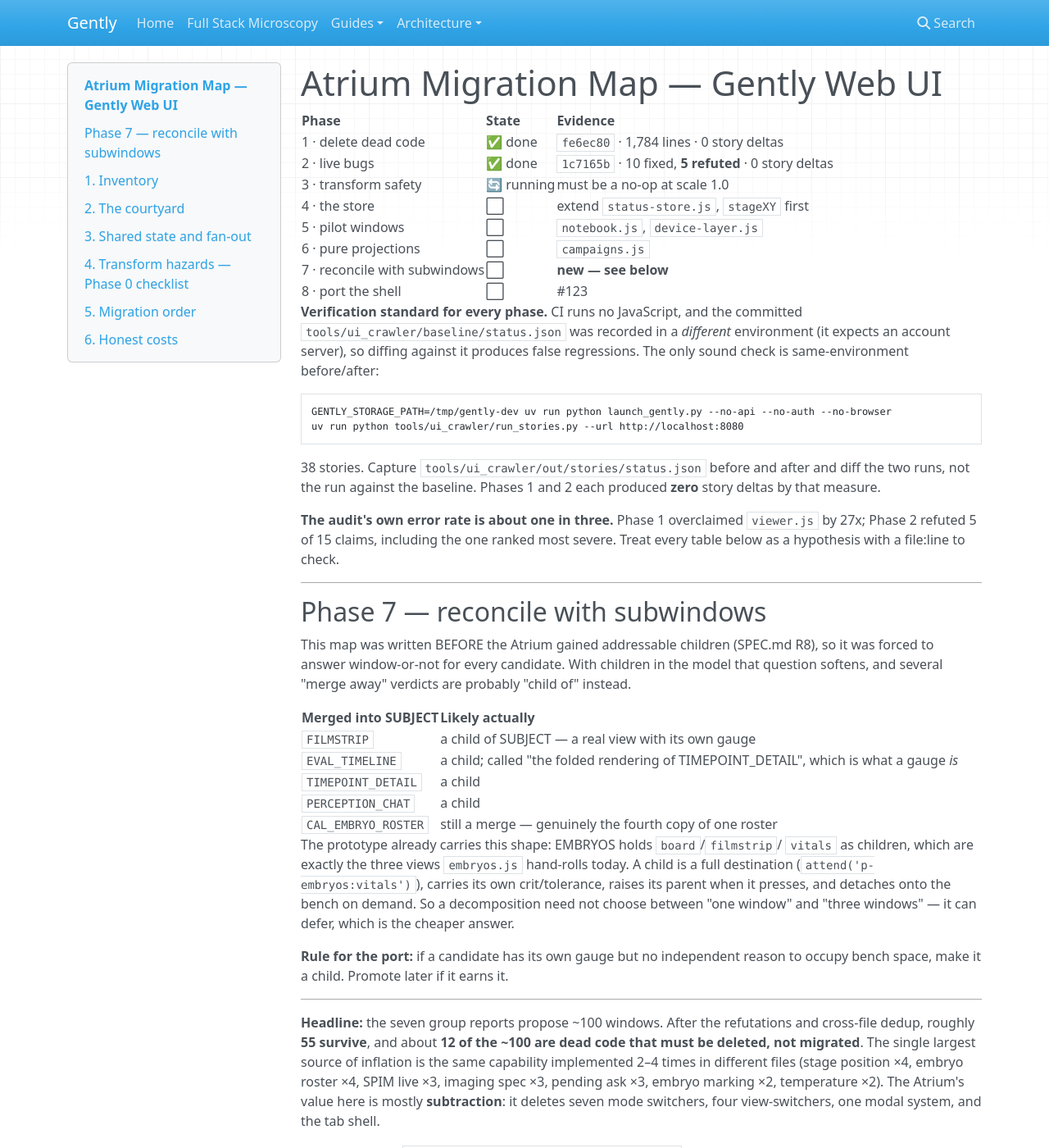
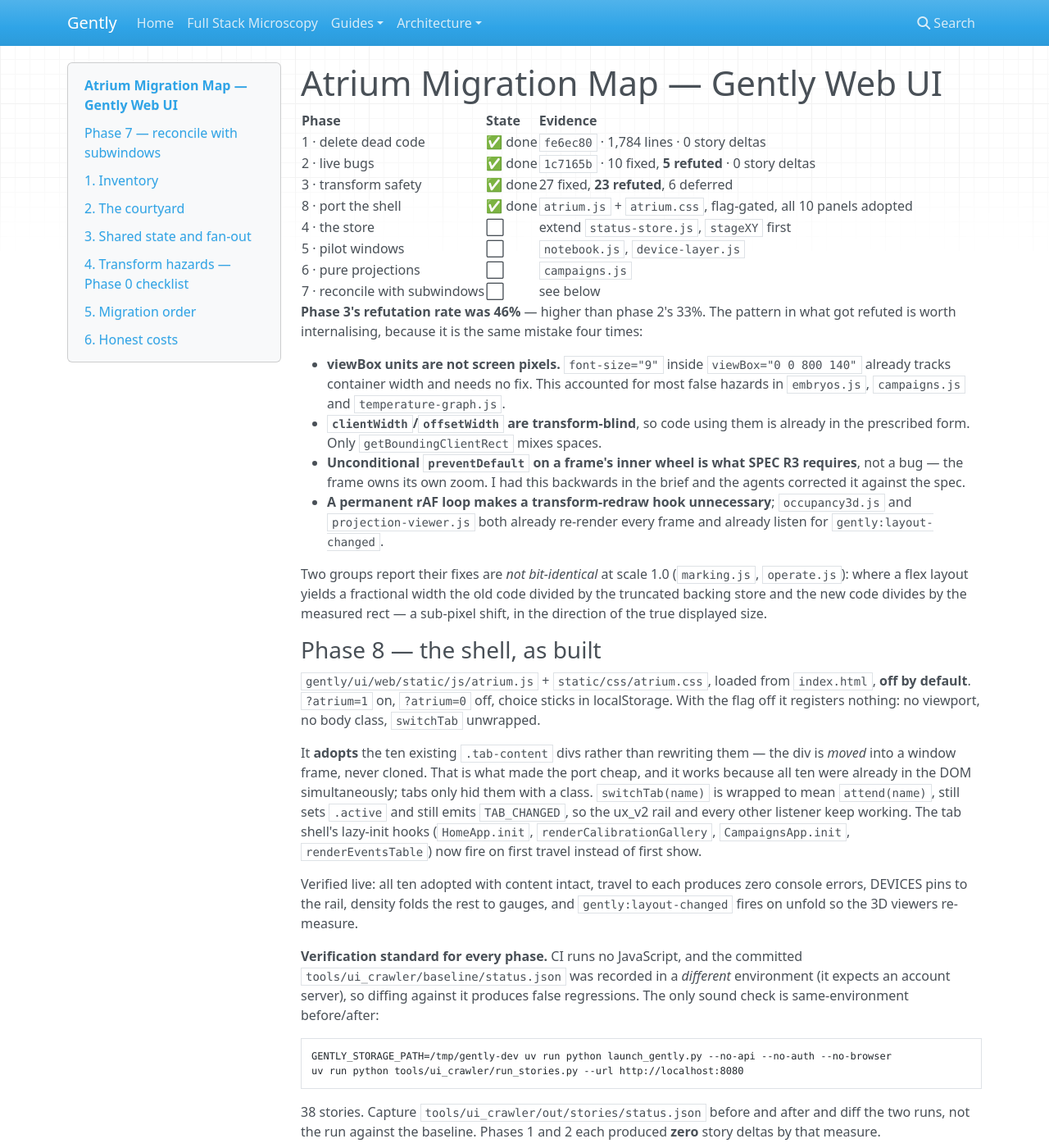
Before and after one commit to pskeshu/gently, an MkDocs documentation site: the page built from docs/atrium/MIGRATION.md, in a window 1280 px wide and 1400 px high. Shown: the whole window at 82% size. Built offline with MkDocs 1.6.1, drawn with Linux system fonts in a browser that asks for light colours; nearby versions of some CDN libraries.

Commit message:
docs(atrium): record phase 3 and the shell port
Phase 3 refuted 46% of its own claims. The four recurring false-hazard
patterns are written down, because I had one of them backwards in the brief:
unconditional preventDefault on a frame's inner wheel is what SPEC R3 requires,
not a bug, and the agents corrected me against the spec.

Co-Authored-By: Claude Opus 5 (1M context) <noreply@anthropic.com>

```diff
--- a/docs/atrium/MIGRATION.md
+++ b/docs/atrium/MIGRATION.md
@@ -16,12 +16,54 @@
 |---|---|---|
 | 1 · delete dead code | ✅ done | `fe6ec80` · 1,784 lines · 0 story deltas |
 | 2 · live bugs | ✅ done | `1c7165b` · 10 fixed, **5 refuted** · 0 story deltas |
-| 3 · transform safety | 🔄 running | must be a no-op at scale 1.0 |
+| 3 · transform safety | ✅ done | 27 fixed, **23 refuted**, 6 deferred |
+| 8 · port the shell | ✅ done | `atrium.js` + `atrium.css`, flag-gated, all 10 panels adopted |
 | 4 · the store | ⬜ | extend `status-store.js`, `stageXY` first |
 | 5 · pilot windows | ⬜ | `notebook.js`, `device-layer.js` |
 | 6 · pure projections | ⬜ | `campaigns.js` |
-| 7 · reconcile with subwindows | ⬜ | **new — see below** |
-| 8 · port the shell | ⬜ | #123 |
+| 7 · reconcile with subwindows | ⬜ | see below |
+
+**Phase 3's refutation rate was 46%** — higher than phase 2's 33%. The pattern in
+what got refuted is worth internalising, because it is the same mistake four
+times:
+
+- **viewBox units are not screen pixels.** `font-size="9"` inside
+  `viewBox="0 0 800 140"` already tracks container width and needs no fix. This
+  accounted for most false hazards in `embryos.js`, `campaigns.js` and
+  `temperature-graph.js`.
+- **`clientWidth`/`offsetWidth` are transform-blind**, so code using them is
+  already in the prescribed form. Only `getBoundingClientRect` mixes spaces.
+- **Unconditional `preventDefault` on a frame's inner wheel is what SPEC R3
+  requires**, not a bug — the frame owns its own zoom. I had this backwards in
+  the brief and the agents corrected it against the spec.
+- **A permanent rAF loop makes a transform-redraw hook unnecessary**;
+  `occupancy3d.js` and `projection-viewer.js` both already re-render every frame
+  and already listen for `gently:layout-changed`.
+
+Two groups report their fixes are *not bit-identical* at scale 1.0
+(`marking.js`, `operate.js`): where a flex layout yields a fractional width the
+old code divided by the truncated backing store and the new code divides by the
+measured rect — a sub-pixel shift, in the direction of the true displayed size.
+
+### Phase 8 — the shell, as built
+
+`gently/ui/web/static/js/atrium.js` + `static/css/atrium.css`, loaded from
+`index.html`, **off by default**. `?atrium=1` on, `?atrium=0` off, choice sticks
+in localStorage. With the flag off it registers nothing: no viewport, no body
+class, `switchTab` unwrapped.
+
+It **adopts** the ten existing `.tab-content` divs rather than rewriting them —
+the div is *moved* into a window frame, never cloned. That is what made the port
+cheap, and it works because all ten were already in the DOM simultaneously; tabs
+only hid them with a class. `switchTab(name)` is wrapped to mean `attend(name)`,
+still sets `.active` and still emits `TAB_CHANGED`, so the ux_v2 rail and every
+other listener keep working. The tab shell's lazy-init hooks (`HomeApp.init`,
+`renderCalibrationGallery`, `CampaignsApp.init`, `renderEventsTable`) now fire on
+first travel instead of first show.
+
+Verified live: all ten adopted with content intact, travel to each produces zero
+console errors, DEVICES pins to the rail, density folds the rest to gauges, and
+`gently:layout-changed` fires on unfold so the 3D viewers re-measure.
 
 **Verification standard for every phase.** CI runs no JavaScript, and the
 committed `tools/ui_crawler/baseline/status.json` was recorded in a *different*
```
